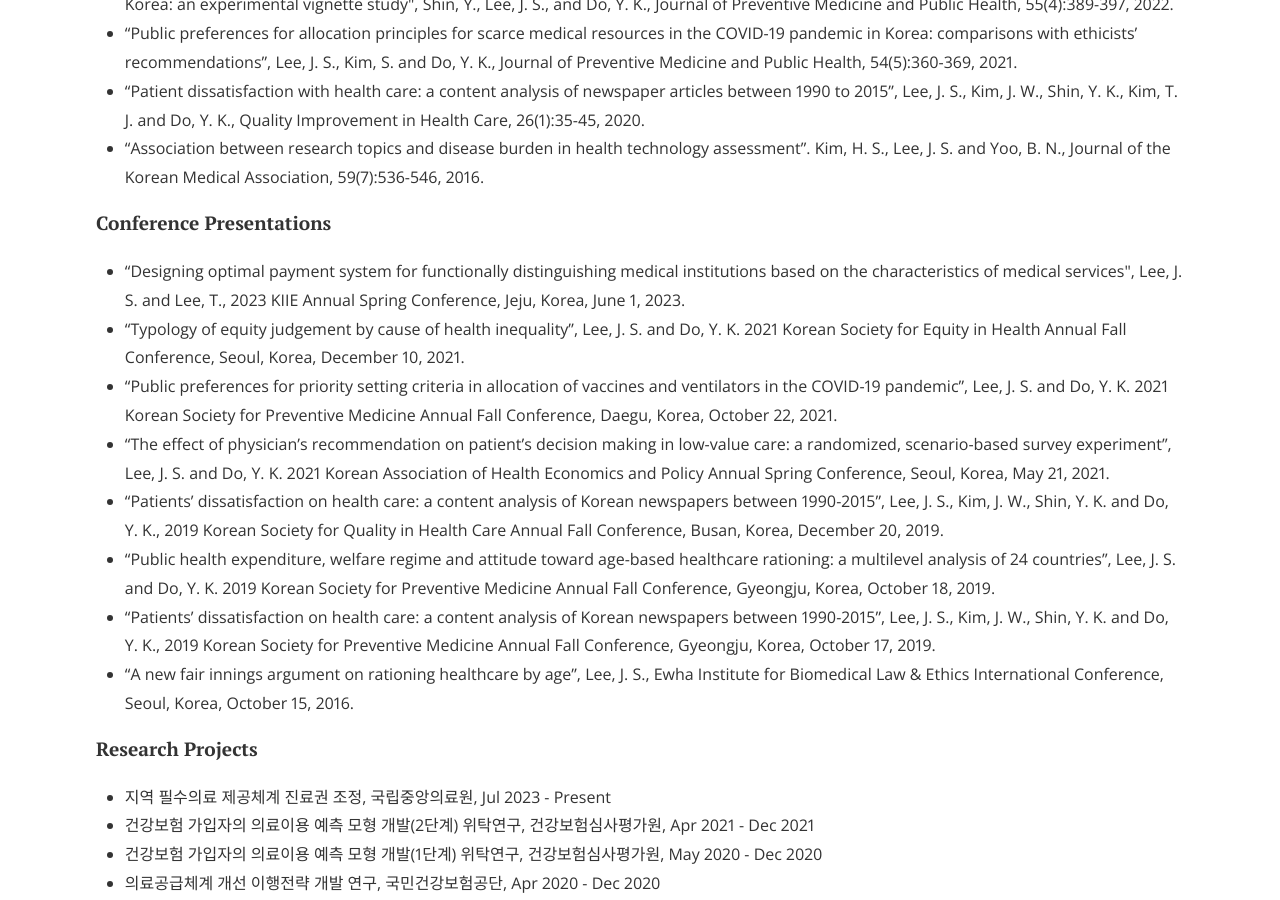
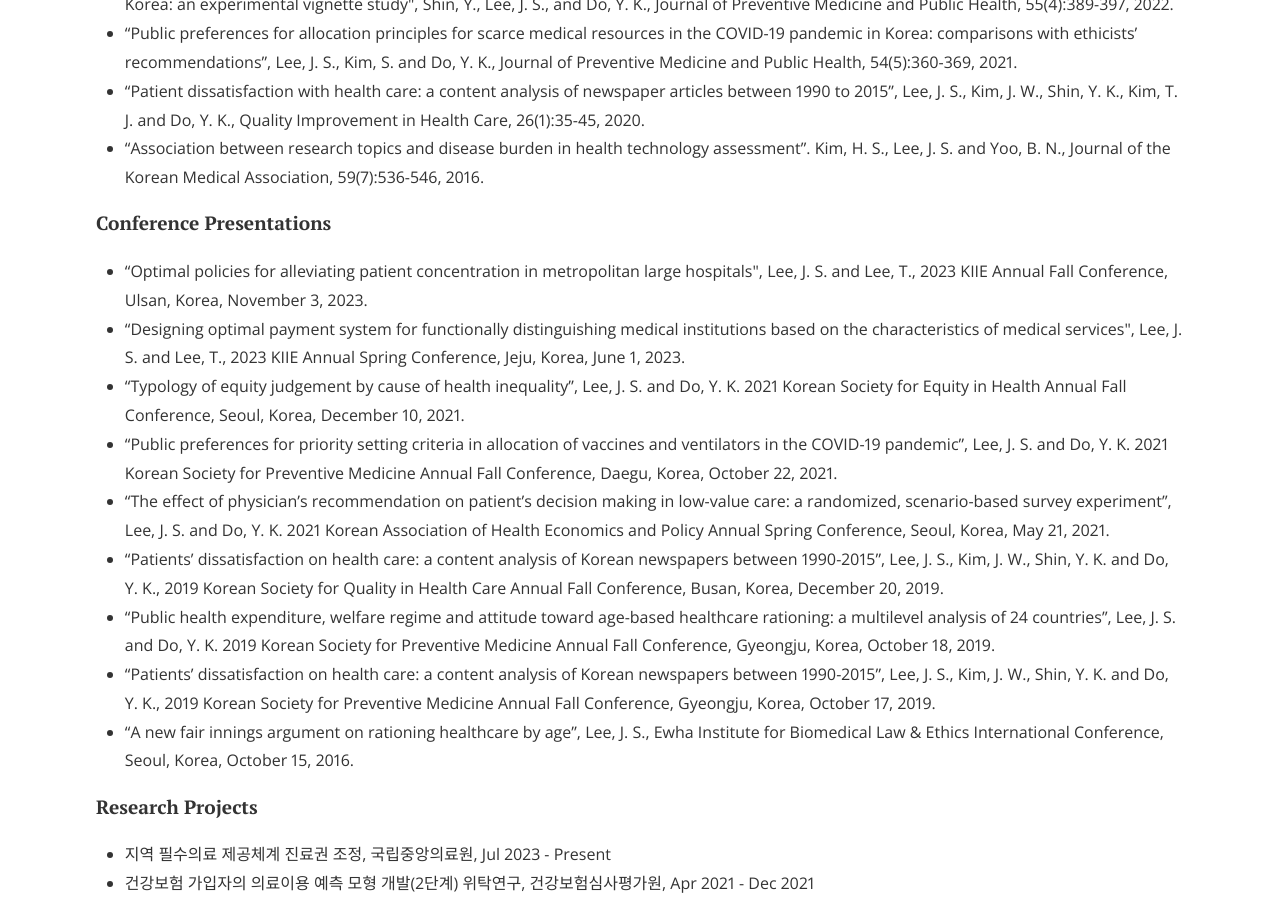
Before and after one commit to CSDlab-KAIST/csdlab-kaist.github.io, a Jekyll site: the page built from people/jisu.html, in a window 1280 px wide and 900 px high, scrolled down 902 px. Built offline with Jekyll 4.4.1, drawn with Linux system fonts in a browser that asks for light colours; nearby versions of some CDN libraries.

Commit message:
Update jisu.html

```diff
--- a/people/jisu.html
+++ b/people/jisu.html
@@ -60,6 +60,7 @@ title: Ji-Su Lee
 
 <h4>Conference Presentations</h4>
 <ul>
+  <li>“Optimal policies for alleviating patient concentration in metropolitan large hospitals", Lee, J. S. and Lee, T., 2023 KIIE Annual Fall Conference, Ulsan, Korea, November 3, 2023.</li>
   <li>“Designing optimal payment system for functionally distinguishing medical institutions based on the characteristics of medical services", Lee, J. S. and Lee, T., 2023 KIIE Annual Spring Conference, Jeju, Korea, June 1, 2023.</li>
   <li>“Typology of equity judgement by cause of health inequality”, Lee, J. S. and Do, Y. K. 2021 Korean Society for Equity in Health Annual Fall Conference, Seoul, Korea, December 10, 2021.</li>
   <li>“Public preferences for priority setting criteria in allocation of vaccines and ventilators in the COVID-19 pandemic”, Lee, J. S. and Do, Y. K. 2021 Korean Society for Preventive Medicine Annual Fall Conference, Daegu, Korea, October 22, 2021.</li>
```
